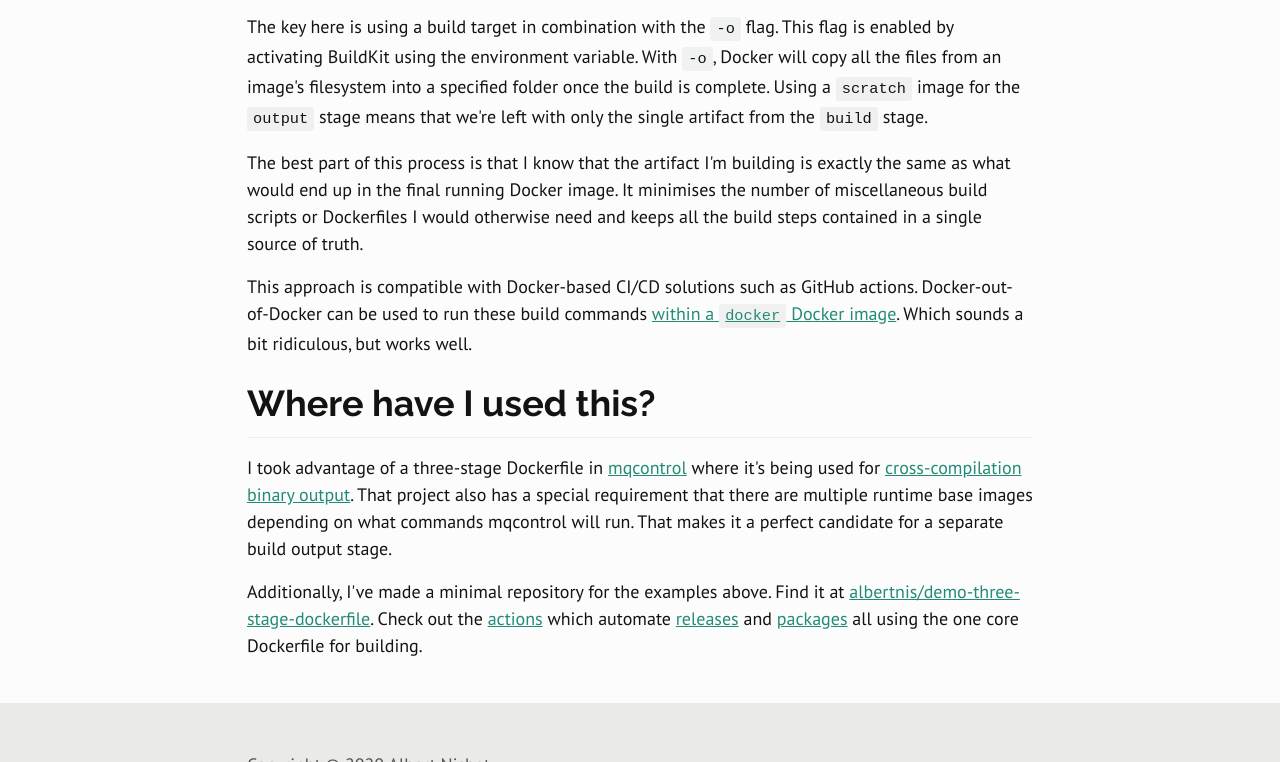
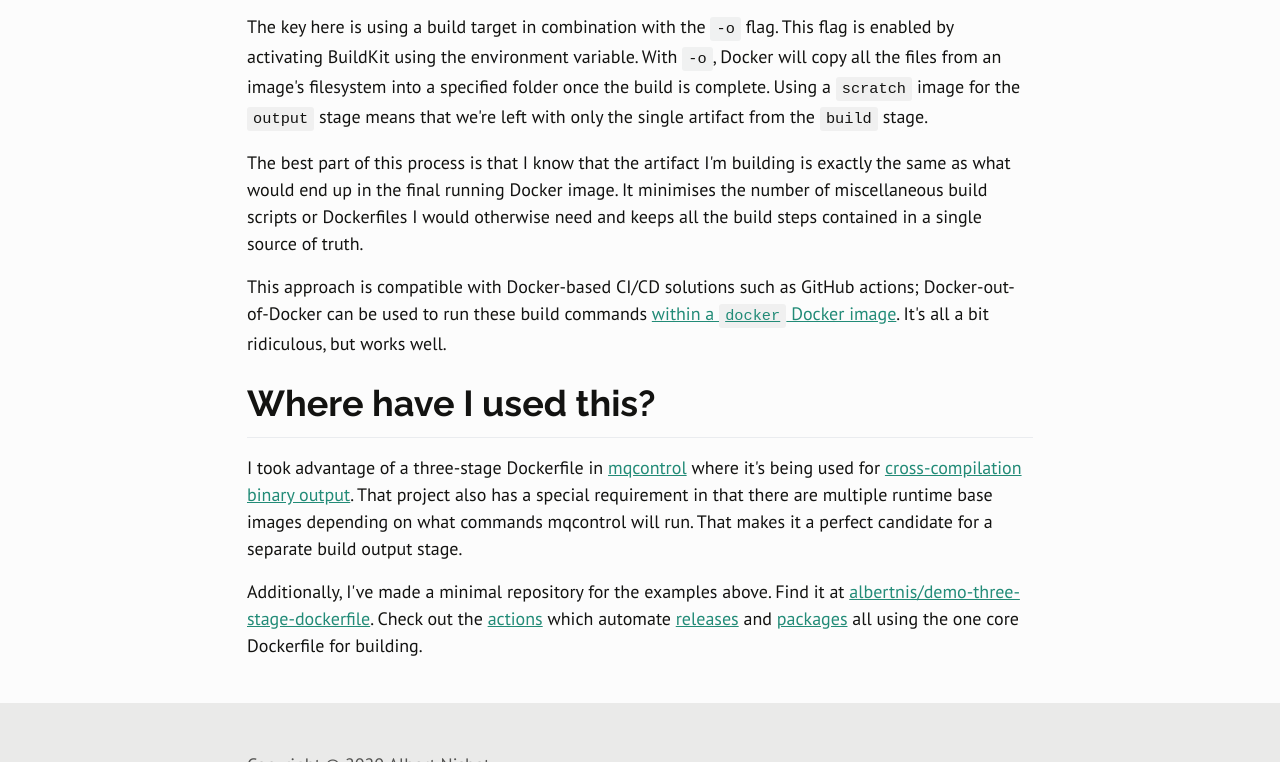
Before and after one commit to albertnis/albert.nz, a Gatsby site: page /three-stage-dockerfile/ in a window 1280 px wide. Shown: the part 2282-3044 px from the top of the page. Built offline with nearby package versions, Linux system fonts and the light colour scheme; Gatsby itself is replaced by a stand-in of ours; some packages are replaced by stand-ins of ours.

Commit message:
Tweak 3-stage docker article

```diff
--- a/content/blog/three-stage-dockerfile/index.md
+++ b/content/blog/three-stage-dockerfile/index.md
@@ -42,7 +42,7 @@ Neato! So what's the problem?
 
 # The problem
 
-I don't always want to run the thing I'm building! Often (but not always) I just want to obtain the build output. This can be useful for uploading the artifact, such as for a GitHub release. This can be achieved by adding an extra step to the process:
+I don't always want to run the thing I'm building! Often (but not always) I just want to obtain the build output. This can be useful for uploading the artifact - such as for a GitHub release - and is achieved by adding an extra step to the process:
 
 1. (As before) Build an artifact using a full-fat build image
 1. **Move it to a scratch image where it can be exported**
@@ -89,11 +89,11 @@ The key here is using a build target in combination with the `-o` flag. This fla
 
 The best part of this process is that I know that the artifact I'm building is exactly the same as what would end up in the final running Docker image. It minimises the number of miscellaneous build scripts or Dockerfiles I would otherwise need and keeps all the build steps contained in a single source of truth.
 
-This approach is compatible with Docker-based CI/CD solutions such as GitHub actions. Docker-out-of-Docker can be used to run these build commands [within a `docker` Docker image](https://github.com/albertnis/demo-three-stage-dockerfile/blob/master/.github/actions/docker-build/Dockerfile). Which sounds a bit ridiculous, but works well.
+This approach is compatible with Docker-based CI/CD solutions such as GitHub actions; Docker-out-of-Docker can be used to run these build commands [within a `docker` Docker image](https://github.com/albertnis/demo-three-stage-dockerfile/blob/master/.github/actions/docker-build/Dockerfile). It's all a bit ridiculous, but works well.
 
 # Where have I used this?
 
-I took advantage of a three-stage Dockerfile in [mqcontrol][] where it's being used for [cross-compilation binary output](https://github.com/albertnis/mqcontrol/releases). That project also has a special requirement that there are multiple runtime base images depending on what commands mqcontrol will run. That makes it a perfect candidate for a separate build output stage.
+I took advantage of a three-stage Dockerfile in [mqcontrol][] where it's being used for [cross-compilation binary output](https://github.com/albertnis/mqcontrol/releases). That project also has a special requirement in that there are multiple runtime base images depending on what commands mqcontrol will run. That makes it a perfect candidate for a separate build output stage.
 
 Additionally, I've made a minimal repository for the examples above. Find it at [albertnis/demo-three-stage-dockerfile][]. Check out the [actions][] which automate [releases][] and [packages][] all using the one core Dockerfile for building.
 
```
